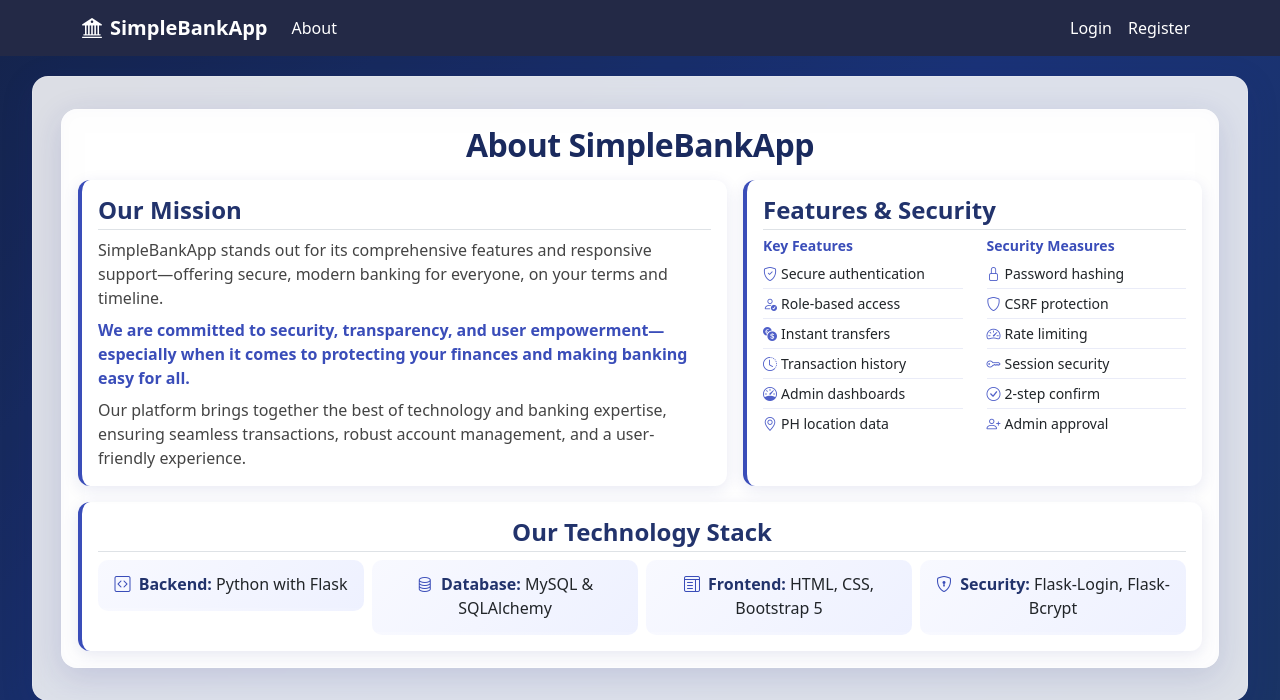
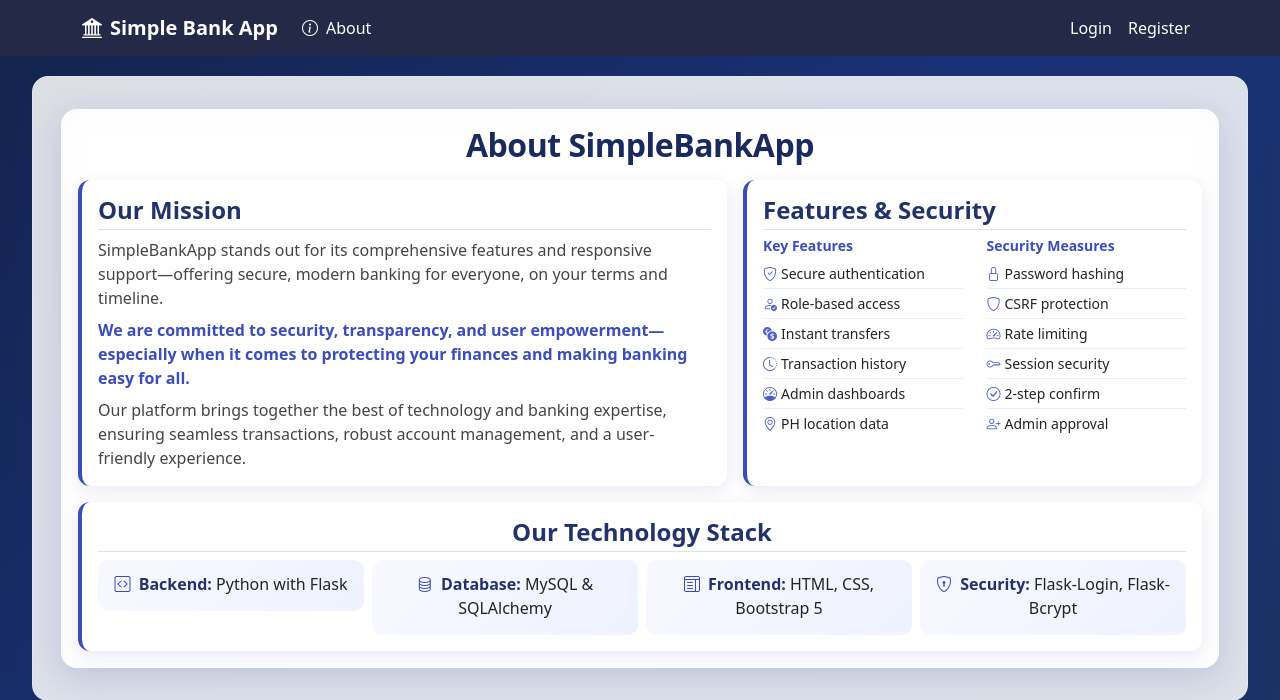
Before and after one commit to ckay19/PLATFORM-SECURITY-FP, a Python web app: template templates/about.html in a window 1280 px wide. Shown: the top 700 px of the page. Run offline with Jinja, Linux system fonts and the light colour scheme; the template is opened without the code that fills it: most values are stand-ins (such as "Sample title", 1, 10 or a date in 2020).

Commit message:
I've added an information circle icon (bi-info-circle) before the word "About" in the navigation menu, with a small margin to the right (me-2) to provide spacing between the icon and text.

```diff
--- a/templates/base.html
+++ b/templates/base.html
@@ -3,7 +3,7 @@
 <head>
     <meta charset="UTF-8">
     <meta name="viewport" content="width=device-width, initial-scale=1.0">
-    <title>{{ title }} - SimpleBankApp</title>
+    <title>{{ title }} - Simple Bank App</title>
     <!-- Bootstrap CSS -->
     <link href="https://cdn.jsdelivr.net/npm/bootstrap@5.3.0/dist/css/bootstrap.min.css" rel="stylesheet">
     <!-- Bootstrap Icons -->
@@ -91,7 +91,7 @@
         <div class="container">
             <a class="navbar-brand d-flex align-items-center" href="{{ url_for('index') }}">
                 <i class="bi bi-bank2 me-2"></i>
-                SimpleBankApp
+                Simple Bank App
             </a>
             <button class="navbar-toggler" type="button" data-bs-toggle="collapse" data-bs-target="#navbarNav" aria-controls="navbarNav" aria-expanded="false" aria-label="Toggle navigation">
                 <span class="navbar-toggler-icon"></span>
@@ -99,7 +99,7 @@
             <div class="collapse navbar-collapse" id="navbarNav">
                 <ul class="navbar-nav me-auto">
                     <li class="nav-item">
-                        <a class="nav-link" href="{{ url_for('about') }}">About</a>
+                        <a class="nav-link" href="{{ url_for('about') }}"><i class="bi bi-info-circle me-2"></i>About</a>
                     </li>
                     {% if current_user.is_authenticated %}
                     <li class="nav-item">
```
